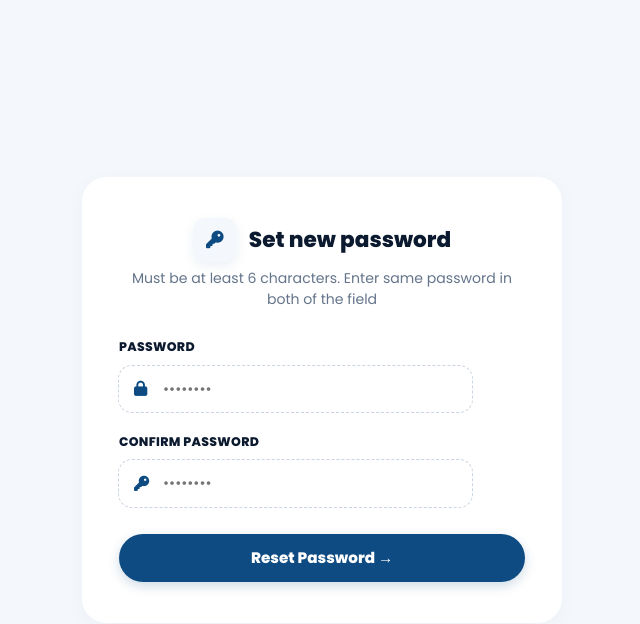
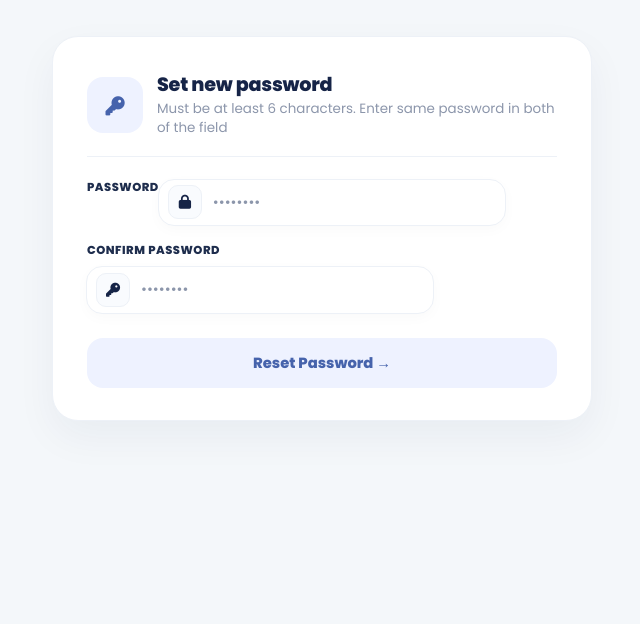
Before and after one commit to myentribook/Entri-Book, a React (Create React App) app in the folder frontend/: page /password/reset/1 in a window 1280 px wide. Shown: the top 624 px of the page, without its empty margins (318-958 px from the left). Built offline with nearby package versions, Linux system fonts and the light colour scheme; no server answers; a web font is replaced by a local one.

Commit message:
UI Preparing

```diff
--- a/frontend/src/components/styles/resetPassword.css
+++ b/frontend/src/components/styles/resetPassword.css
@@ -3,87 +3,93 @@
     top: 0;
     left: 0;
     width: 100vw;
-    height: 100vh;
+    /* height: 100vh; */
     display: flex;
     justify-content: center;
     align-items: center;
-    background-color: #f4f7fb;
+    background: #f4f7fa;
     margin: 0;
-    padding: 24px 16px;
+    padding: 36px 20px;
     z-index: 9999;
     box-sizing: border-box;
-    font-family: 'Inter', sans-serif;
+    font-family: 'Plus Jakarta Sans', 'Inter', -apple-system, BlinkMacSystemFont, sans-serif;
+    color: #162447;
 }
 
 .reset-password-container-module .reset-password-card {
     background: #ffffff;
     width: 100%;
     max-width: 480px;
-    padding: 40px 36px;
-    border-radius: 24px;
-    box-shadow: 0 4px 20px rgba(0, 0, 0, 0.03);
-    text-align: center;
+    padding: 32px 28px 28px;
+    border-radius: 26px;
+    box-shadow: 0 16px 40px rgba(22, 36, 71, 0.05);
+    text-align: left;
     position: relative;
-    border: 1px solid #ffffff;
+    border: 1px solid #edf1f7;
     box-sizing: border-box;
 }
 
 .reset-password-header {
     display: flex;
-    flex-direction: column;
     align-items: center;
-    margin-bottom: 28px;
+    justify-content: flex-start;
+    gap: 14px;
+    margin-bottom: 22px;
+    padding-bottom: 18px;
+    border-bottom: 1px solid #edf1f7;
 }
 
-.reset-password-title-row {
+.reset-password-container-module .reset-password-icon {
+    width: 56px;
+    height: 56px;
+    min-width: 56px;
+    background: #eef2ff;
+    border-radius: 16px;
     display: flex;
     align-items: center;
     justify-content: center;
-    gap: 12px;
-    margin-bottom: 6px;
+    color: #4663ac;
+    font-size: 1.2rem;
+    flex-shrink: 0;
 }
 
-.reset-password-container-module .reset-password-icon {
-    width: 44px;
-    height: 44px;
-    min-width: 44px;
-    background: #f4f7fb;
-    border-radius: 12px;
+.reset-password-header-meta {
     display: flex;
-    align-items: center;
-    justify-content: center;
-    color: #0d4b82;
-    font-size: 1.1rem;
-    box-shadow: 0 4px 12px rgba(13, 75, 130, 0.08);
+    flex-direction: column;
+    gap: 3px;
+    min-width: 0;
 }
 
 .reset-password-container-module .reset-password-title {
-    font-size: 1.35rem;
-    font-weight: 800;
-    color: #0c1a30;
+    font-size: 1.2rem;
+    font-weight: 700;
+    color: #162447;
     margin: 0;
+    letter-spacing: -0.015em;
+    line-height: 1.25;
 }
 
 .reset-password-container-module .reset-password-desc {
-    color: #64748b;
+    color: #8c96ab;
     margin: 0;
-    font-size: 0.88rem;
-    font-weight: 500;
-    line-height: 1.5;
+    font-size: 0.84rem;
+    font-weight: 400;
+    line-height: 1.4;
 }
 
 .reset-password-container-module .input-group {
     text-align: left;
-    margin-bottom: 20px;
+    margin-bottom: 16px;
 }
 
 .reset-password-container-module .input-group label {
     display: block;
-    font-size: 0.78rem;
-    font-weight: 800;
-    margin-bottom: 8px;
-    color: #0c1a30;
-    letter-spacing: 0.3px;
+    font-size: 0.72rem;
+    font-weight: 700;
+    margin-bottom: 7px;
+    color: #1e2d4d;
+    letter-spacing: 0.5px;
+    text-transform: uppercase;
 }
 
 .reset-input-wrapper {
@@ -92,54 +98,133 @@
     align-items: center;
 }
 
+.reset-input-icon-badge {
+    position: absolute;
+    left: 10px;
+    width: 34px;
+    height: 34px;
+    border-radius: 10px;
+    background: #f9fbfe;
+    border: 1px solid #edf1f7;
+    color: #162447;
+    display: inline-flex;
+    align-items: center;
+    justify-content: center;
+    pointer-events: none;
+    transition: all 0.2s ease;
+    z-index: 2;
+}
+
 .reset-input-wrapper i {
-    position: absolute;
-    left: 16px;
-    color: #0d4b82;
-    font-size: 0.95rem;
+    color: #162447;
+    font-size: 0.88rem;
 }
 
 .reset-password-container-module .reset-input {
     width: 100%;
-    padding: 12px 16px 12px 44px;
-    border: 1.5px dashed #cbd5e1;
-    border-radius: 14px;
+    padding: 12px 14px 12px 54px;
+    border: 1px solid #edf1f7;
+    border-radius: 16px;
     box-sizing: border-box;
-    font-size: 0.92rem;
+    font-size: 0.9rem;
     font-weight: 500;
     background-color: #ffffff;
-    color: #0c1a30;
+    box-shadow: 0 4px 14px rgba(15, 23, 42, 0.025);
+    color: #1e2d4d;
     transition: all 0.2s ease;
+}
+
+.reset-password-container-module .reset-input:hover {
+    background-color: #f7f9fd;
+    border-color: #e2e7f0;
+}
+
+.reset-password-container-module .reset-input::placeholder {
+    color: #8c96ab;
 }
 
 .reset-password-container-module .reset-input:focus {
     outline: none;
-    border-color: #0d4b82;
-    border-style: solid;
-    box-shadow: 0 0 0 4px rgba(13, 75, 130, 0.1);
+    border-color: #4663ac;
+    background-color: #ffffff;
+    box-shadow: 0 0 0 3px #eef2ff;
+}
+
+.reset-input-wrapper:focus-within .reset-input-icon-badge {
+    background: #eef2ff;
+    color: #4663ac;
+}
+
+.reset-input-wrapper:focus-within i {
+    color: #4663ac;
 }
 
 .reset-password-container-module .reset-btn {
     width: 100%;
-    padding: 13px;
-    background: #0d4b82;
-    color: white;
+    padding: 14px 18px;
+    background: #eef2ff;
+    color: #4663ac;
     border: none;
-    border-radius: 50px;
-    font-size: 0.95rem;
+    border-radius: 16px;
+    font-size: 0.92rem;
     font-weight: 700;
     cursor: pointer;
-    margin-top: 6px;
+    margin-top: 8px;
     transition: all 0.2s ease;
-    box-shadow: 0 4px 12px rgba(13, 75, 130, 0.2);
+    box-shadow: none;
 }
 
 .reset-password-container-module .reset-btn:hover {
-    background: #08345c;
-    transform: translateY(-1px);
-    box-shadow: 0 6px 20px rgba(13, 75, 130, 0.3);
+    background: #e3e9ff;
+    color: #3a5394;
 }
 
 .reset-password-container-module .reset-btn:active {
-    transform: scale(0.98);
+    transform: scale(0.99);
 }
+
+.reset-password-container-module .reset-btn:disabled {
+    opacity: 0.7;
+    cursor: not-allowed;
+}
+
+/* Responsive Breakpoints (Mobile, Tablet, Laptop) */
+@media (max-width: 600px) {
+    .reset-password-container-module {
+        padding: 16px 12px;
+        align-items: flex-start;
+        background: #ffffff;
+    }
+
+    .reset-password-container-module .reset-password-card {
+        padding: 20px 14px 20px;
+        border-radius: 20px;
+        box-shadow: none;
+        border-color: transparent;
+    }
+
+    .reset-password-container-module .reset-password-icon {
+        width: 48px;
+        height: 48px;
+        min-width: 48px;
+        border-radius: 14px;
+    }
+
+    .reset-password-container-module .reset-password-title {
+        font-size: 1.05rem;
+    }
+}
+
+@media (min-width: 601px) and (max-width: 1024px) {
+    .reset-password-container-module .reset-password-card {
+        max-width: 520px;
+        padding: 34px 32px 30px;
+    }
+}
+
+@media (min-width: 1025px) {
+    .reset-password-container-module .reset-password-card {
+        max-width: 540px;
+        padding: 36px 34px 32px;
+    }
+}
--- a/frontend/src/components/user/resetPassword.js
+++ b/frontend/src/components/user/resetPassword.js
@@ -60,22 +60,24 @@ export default function ResetPassword() {
             <div className="reset-password-container-module">
                 <div className="reset-password-card">
 
-                    {/* Header: Icon & Title side-by-side, Description below, centered */}
+                    {/* Header: Rounded Square Icon + Title & Description */}
                     <div className="reset-password-header">
-                        <div className="reset-password-title-row">
-                            <div className="reset-password-icon">
-                                <i className="fa-solid fa-key"></i>
-                            </div>
+                        <div className="reset-password-icon">
+                            <i className="fa-solid fa-key"></i>
+                        </div>
+                        <div className="reset-password-header-meta">
                             <h1 className="reset-password-title">Set new password</h1>
+                            <p className="reset-password-desc">Must be at least 6 characters. Enter same password in both of the field</p>
                         </div>
-                        <p className="reset-password-desc">Must be at least 6 characters. Enter same password in both of the field</p>
                     </div>
 
                     <form onSubmit={submitHandler}>
                         <div className="input-group">
                             <label>PASSWORD</label>
                             <div className="reset-input-wrapper">
-                                <i className="fa-solid fa-lock"></i>
+                                <span className="reset-input-icon-badge" aria-hidden="true">
+                                    <i className="fa-solid fa-lock"></i>
+                                </span>
                                 <input
                                     type="password"
                                     className="reset-input"
@@ -90,7 +92,9 @@ export default function ResetPassword() {
                         <div className="input-group">
                             <label>CONFIRM PASSWORD</label>
                             <div className="reset-input-wrapper">
-                                <i className="fa-solid fa-key"></i>
+                                <span className="reset-input-icon-badge" aria-hidden="true">
+                                    <i className="fa-solid fa-key"></i>
+                                </span>
                                 <input
                                     type="password"
                                     className="reset-input"
```
